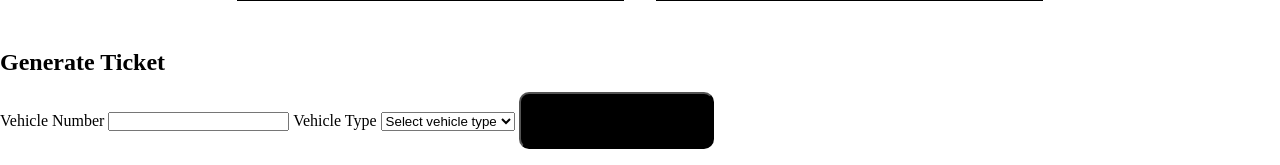
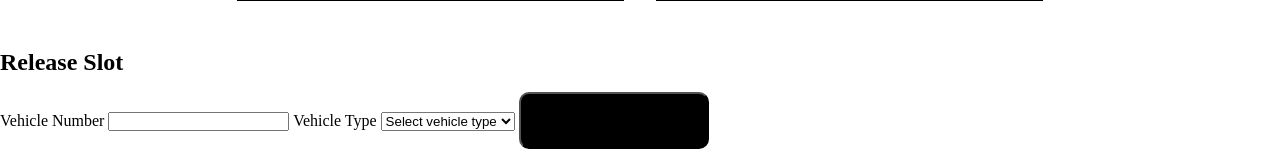
Before and after one commit to Shubh1911/mod2-exam, a PHP site: page /generate in a window 1280 px wide. Shown: the part 697-862 px from the top of the page. Run offline with PHP 8.4, Linux system fonts and the light colour scheme.

Commit message:
modified

```diff
--- a/apps/controllers/available-action.php
+++ b/apps/controllers/available-action.php
@@ -1,4 +1,5 @@
 <?php
+
 include '../model/ParkingModel.php';
 
 $obj=new ParkingLotModel();
--- a/apps/view/generate.html
+++ b/apps/view/generate.html
@@ -7,21 +7,26 @@
     <title>Document</title>
 </head>
 <body>
+  <!--page starts from here  -->
     <div id="generate_ticket">
-        <h2>Generate Ticket</h2>
+        <h2>Release Slot</h2>
+        <!-- form starts from here -->
         <form action="generate-action.php" method="post">
           <label for="vehicle_number">Vehicle Number</label>
           <input type="text" id="vehicle_number" name="vehicle_number" required>
 
           <label for="vehicle_type">Vehicle Type</label>
           <select id="vehicle_type" name="vehicle_type" required>
+            <!-- options for vehicle type -->
             <option value="">Select vehicle type</option>
             <option value="2-wheeler">2-wheeler</option>
             <option value="4-wheeler">4-wheeler</option>
           </select>
 
-          <button type="submit">Generate Ticket</button>
+          <button type="submit">Generate ticket</button>
         </form>
+        <!-- form ends here  -->
 
 </body>
+<!-- page end here -->
 </html>
--- a/apps/view/release.html
+++ b/apps/view/release.html
@@ -7,14 +7,17 @@
     <title>Document</title>
 </head>
 <body>
+  <!--page starts from here  -->
     <div id="generate_ticket">
         <h2>Release Slot</h2>
+        <!-- form starts from here -->
         <form action="release-action.php" method="post">
           <label for="vehicle_number">Vehicle Number</label>
           <input type="text" id="vehicle_number" name="vehicle_number" required>
 
           <label for="vehicle_type">Vehicle Type</label>
           <select id="vehicle_type" name="vehicle_type" required>
+            <!-- options for vehicle type -->
             <option value="">Select vehicle type</option>
             <option value="2-wheeler">2-wheeler</option>
             <option value="4-wheeler">4-wheeler</option>
@@ -22,6 +25,8 @@
 
           <button type="submit">Release slot</button>
         </form>
+        <!-- form ends here  -->
 
 </body>
+<!-- page end here -->
 </html>
--- a/apps/view/tickets.html
+++ b/apps/view/tickets.html
@@ -7,8 +7,10 @@
     <title>Document</title>
 </head>
 <body>
+    <!-- form starts from here -->
     <form action="">
         <button type="submit">Ticket Summary</button>
     </form>
+    <!-- form ends here -->
 </body>
 </html>
```
Also changed, not shown: index.php (+9 -0 lines).
